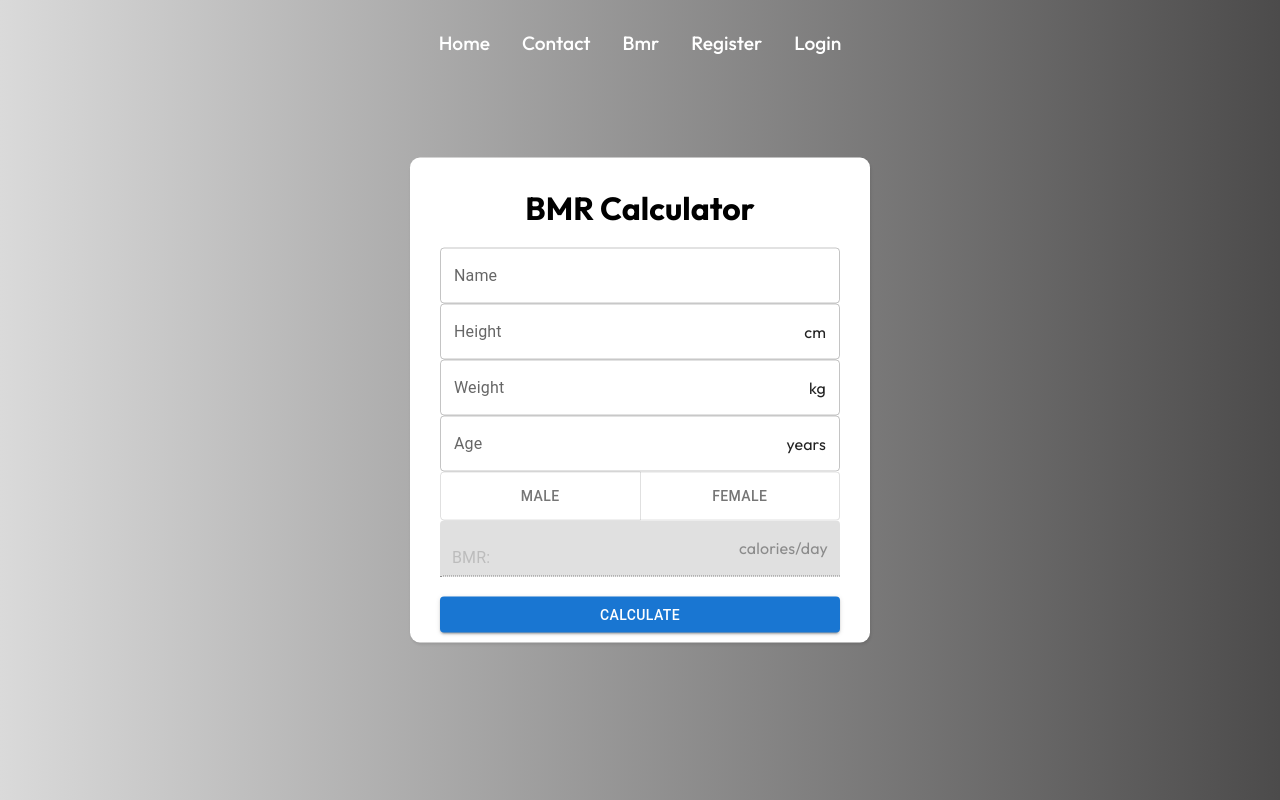
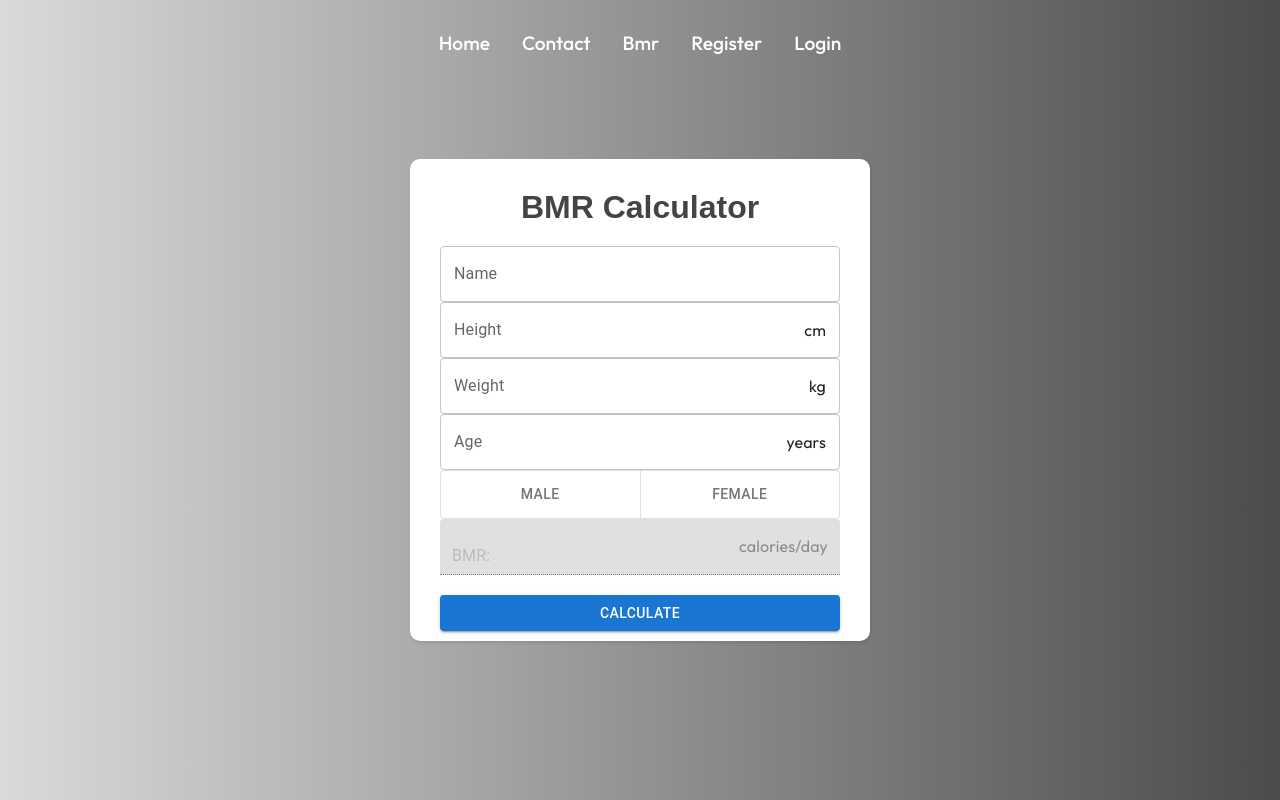
Before and after one commit to Uddeshya-UD/ReactjsProject, a React (Create React App) app: page /Bmr in a window 1280 px wide. Built offline with nearby package versions, Linux system fonts and the light colour scheme.

Commit message:
improved form-heading

```diff
--- a/src/components/ContactStyles.css
+++ b/src/components/ContactStyles.css
@@ -25,14 +25,6 @@
 
 
         }
-
-        #form-heading {
-          background-color: white;
-          color: black;
-          padding: 10px; /* Added padding for better spacing */
-          margin-bottom: 10px; /* Adjusted margin for better spacing */
-        }
-
 
         #form-field::placeholder {
           color: black;
--- a/src/components/LoginFormStyles.css
+++ b/src/components/LoginFormStyles.css
@@ -20,12 +20,6 @@
 
     }
 
-
-    .form-heading {
-      text-align: center;
-      margin-bottom: 20px;
-      color: black;
-    }
 
     .form-control {
       margin-bottom: 20px;
--- a/src/components/RegisterFormStyle.css
+++ b/src/components/RegisterFormStyle.css
@@ -21,11 +21,6 @@
   }
 
 
-  .form-heading {
-    text-align: center;
-    margin-bottom: 20px;
-    color: black;
-  }
 
   .form-control {
     margin-bottom: 20px;
--- a/src/index.css
+++ b/src/index.css
@@ -51,3 +51,11 @@ background: rgba(255,255,255,0.2);
 color: #fff;
 transition: 0.3s;
 }
+
+.form-heading {
+  padding-bottom: 20px;
+  margin: auto;
+  font-family: 'Quicksand', sans-serif;
+  color: #444;
+  text-align: center;
+}
```
